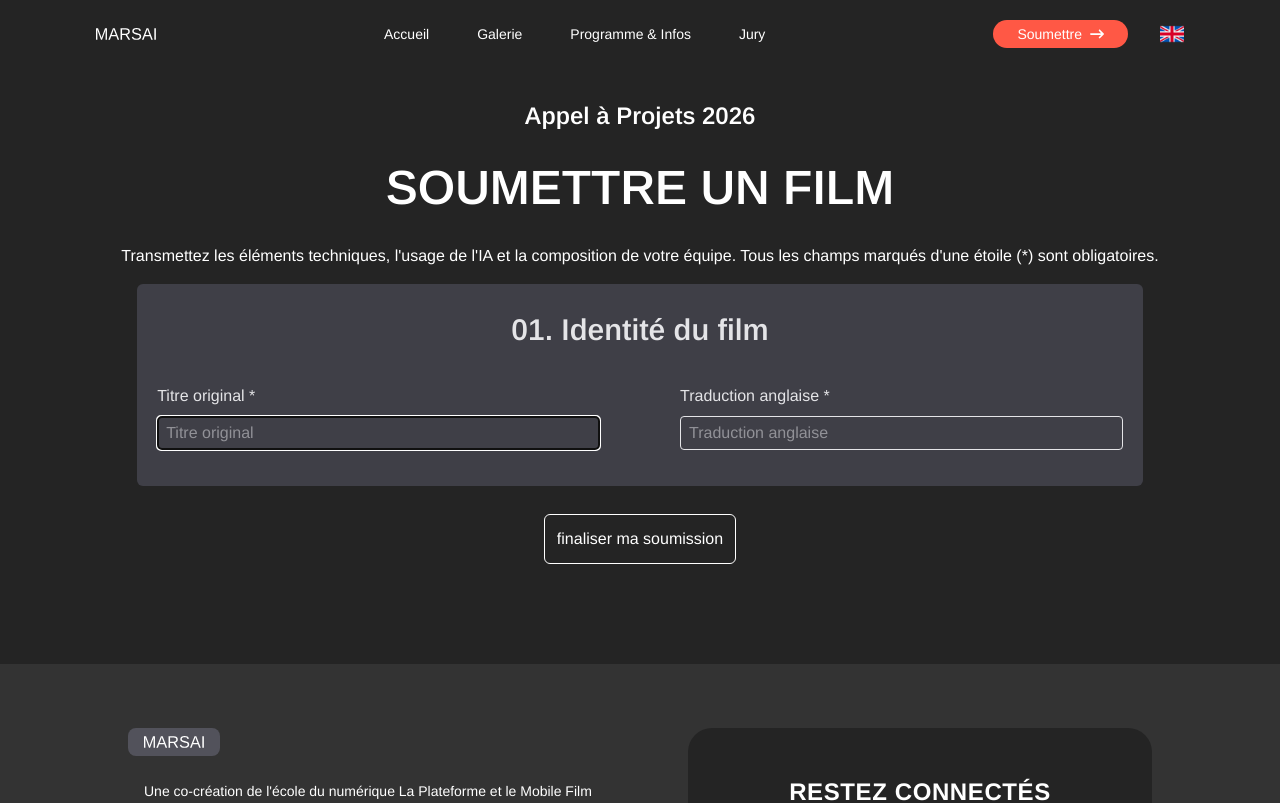
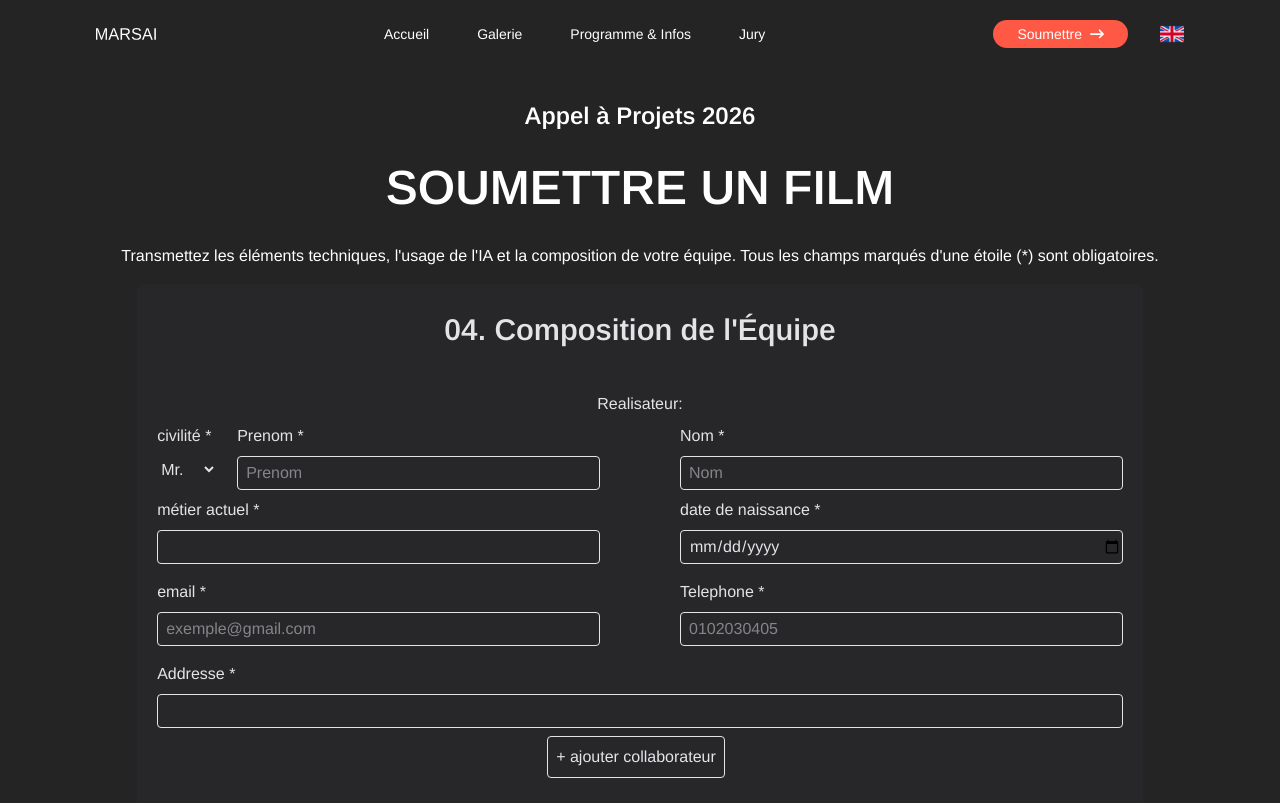
Before and after one commit to Gersho/marsai-front, a React (Vite) app: page /submit in a window 1280 px wide. Shown: the top 803 px of the page. Built offline with nearby package versions, Linux system fonts and the light colour scheme.

Commit message:
WIP EOD validation form

```diff
--- a/src/components/MovieSubmit/MovieSubmitDeclaration.jsx
+++ b/src/components/MovieSubmit/MovieSubmitDeclaration.jsx
@@ -3,14 +3,16 @@ import FormSectionTitle from './base/FormSectionTitle';
 import FormSection from './base/FormSection';
 import FormTextArea from './base/FormTextArea';
 import { useTranslation } from 'react-i18next';
+import FormErrors from './base/FormErrors';
 
-function MovieSubmitDeclaration({ register }) {
+function MovieSubmitDeclaration({ form }) {
+  // const register = form.register;
   const { t } = useTranslation();
   const target = "submitMovieForm.declaration.";
+  const errors = "submitMovieForm.formErrors.";
 
   return (
     <FormSection className="bg-zinc-800 text-zinc-200">
-
 
       <FormSectionTitle
         text={t(target + 'title')}
@@ -40,8 +42,8 @@ function MovieSubmitDeclaration({ register }) {
               id="form-full-ai"
               name="ai-classification"
               value={false}
-              {...register('isHybrid')}
-              required
+              {...form.register('isHybrid', { required: t(errors + 'requiredRadio') })}
+
             ></input>
           </label>
           <label
@@ -57,11 +59,17 @@ function MovieSubmitDeclaration({ register }) {
               id="form-hybrid"
               name="ai-classification"
               value={true}
-              {...register('isHybrid')}
-              required
+              {...form.register('isHybrid', { required: t(errors + 'requiredRadio') })}
+
             ></input>
           </label>
+
         </div>
+
+        <FormErrors
+          form={form}
+          name="ai-classification"
+        />
       </div>
 
       <div className="flex flex-col items-center sm:flex-row w-full sm:justify-between sm:gap-20">
@@ -73,9 +81,19 @@ function MovieSubmitDeclaration({ register }) {
           id="form-technical-stack"
           placeholder={t(target + 'aiTools.placeholder')}
           title={t(target + 'aiTools.title')}
-          register={register}
+          form={form}
           name="aiTools"
-          required={true}
+          validation={{
+            required: t(errors + 'required'),
+            minLength: {
+              value: 3,
+              message: t(errors + 'minLength3'),
+            },
+            maxLength: {
+              value: 500,
+              message: t(errors + 'maxLength500'),
+            }
+          }}
         />
 
         <FormTextArea
@@ -85,9 +103,19 @@ function MovieSubmitDeclaration({ register }) {
           id="form-creative-methodology"
           placeholder={t(target + 'creativeProcess.placeholder')}
           title={t(target + 'creativeProcess.title')}
-          register={register}
+          form={form}
           name="creativeProcess"
-          required={true}
+          validation={{
+            required: t(errors + 'required'),
+            minLength: {
+              value: 3,
+              message: t(errors + 'minLength3'),
+            },
+            maxLength: {
+              value: 500,
+              message: t(errors + 'maxLength500'),
+            }
+          }}
         />
 
       </div>
--- a/src/components/MovieSubmit/MovieSubmitDeliverables.jsx
+++ b/src/components/MovieSubmit/MovieSubmitDeliverables.jsx
@@ -2,13 +2,13 @@ import InputImage from './base/InputImage';
 import FormSectionTitle from './base/FormSectionTitle';
 import FormSection from './base/FormSection';
 import { useTranslation } from 'react-i18next';
+import FormErrors from "./base/FormErrors";
 
-function MovieSubmitDeliverables({ register }) {
+function MovieSubmitDeliverables({ form }) {
   const { t } = useTranslation();
   const target = 'submitMovieForm.deliverables.';
-  {
-    t(target + 'titlePart1');
-  }
+  const errors = "submitMovieForm.formErrors.";
+
   return (
     <FormSection className="bg-zinc-700 text-zinc-200">
       <FormSectionTitle text={t(target + 'title')} />
@@ -22,8 +22,14 @@ function MovieSubmitDeliverables({ register }) {
             name="movie-upload"
             type="file"
             title={t(target + 'video.title')}
-            {...register('video')}
+            {...form.register('video', { required: t(errors + 'required') })}
           ></input>
+
+          <FormErrors
+            form={form}
+            name={"video"}
+          />
+
         </div>
 
         <div>
@@ -36,7 +42,7 @@ function MovieSubmitDeliverables({ register }) {
             name="has-subtitles"
             value="true"
             title={t(target + 'hasSubs.title')}
-            {...register('hasSubs')}
+            {...form.register('hasSubs')}
           ></input>
           <label htmlFor="form-has-subtitles">
             {t(target + 'hasSubs.label')}
@@ -55,7 +61,8 @@ function MovieSubmitDeliverables({ register }) {
             iconSize={80}
             description={t(target + 'coverImage.description')}
             subDescription={t(target + 'coverImage.subDescription')}
-            register={register}
+            form={form}
+            validation={{ required: t(errors + 'required') }}
           />
         </div>
         <div className="flex flex-col items-center gap-3 w-full">
@@ -66,21 +73,21 @@ function MovieSubmitDeliverables({ register }) {
               label={t(target + 'stills.stillA')}
               id="still-image-a"
               name="stillImageA"
-              register={register}
+              form={form}
             />
             <InputImage
               className="aspect-3/4 w-20 justify-center"
               label={t(target + 'stills.stillB')}
               id="still-image-b"
               name="stillImageB"
-              register={register}
+              form={form}
             />
             <InputImage
               className="aspect-3/4 w-20 justify-center"
               label={t(target + 'stills.stillC')}
               id="still-image-c"
               name="stillImageC"
-              register={register}
+              form={form}
             />
           </div>
         </div>
--- a/src/components/MovieSubmit/MovieSubmitTeamComposition.jsx
+++ b/src/components/MovieSubmit/MovieSubmitTeamComposition.jsx
@@ -4,10 +4,12 @@ import FormNewCollaborator from './base/FormNewCollaborator';
 import FormSection from './base/FormSection';
 import FormSectionTitle from './base/FormSectionTitle';
 import { useTranslation } from 'react-i18next';
+import FormErrors from "./base/FormErrors";
 
 function MovieSubmitTeamComposition({ form }) {
   const { t } = useTranslation();
   const target = "submitMovieForm.teamComposition.";
+  const errors = "submitMovieForm.formErrors.";
 
   const { fields, append, remove } = useFieldArray({
     name: 'collaborators',
@@ -50,11 +52,26 @@ function MovieSubmitTeamComposition({ form }) {
               className="border border-gray rounded-sm min-w-full pl-2 py-1 my-2"
               id="form-director-firstname"
               type="text"
-              {...form.register('director.firstname')}
+              {...form.register('director.firstname', {
+                required: t(errors + 'required'),
+                minLength: {
+                  value: 3,
+                  message: t(errors + 'minLength3'),
+                },
+                maxLength: {
+                  value: 100,
+                  message: t(errors + 'maxLength100'),
+                }
+              })}
               placeholder={t(target + 'director.firstname.placeholder')}
               title={t(target + 'director.firstname.title')}
-              required
+
             ></input>
+
+            <FormErrors
+              form={form}
+              name="director.firstname"
+            />
           </div>
         </div>
 
@@ -64,55 +81,76 @@ function MovieSubmitTeamComposition({ form }) {
             className="border border-gray rounded-sm min-w-full pl-2 py-1 my-2"
             id="form-director-lastname"
             type="text"
-            {...form.register('director.lastname')}
+            {...form.register('director.lastname', {
+              required: t(errors + 'required'),
+              minLength: {
+                value: 3,
+                message: t(errors + 'minLength3'),
+              },
+              maxLength: {
+                value: 100,
+                message: t(errors + 'maxLength100'),
+              }
+            })}
             placeholder={t(target + 'director.lastname.placeholder')}
             title={t(target + 'director.lastname.title')}
-            required
+
           ></input>
+          <FormErrors
+            form={form}
+            name="director.lastname"
+          />
         </div>
       </div>
       <div className="flex flex-col w-full sm:flex-row sm:justify-between sm:gap-20">
         <BasicFormInput
-          register={form.register}
           label={t(target + 'director.job.label')}
           id="director-job"
           name="director.job"
           placeholder=""
           title={t(target + 'director.job.title')}
-          required={true}
+          form={form}
+          validation={{
+            required: t(errors + 'required'),
+            minLength: {
+              value: 3,
+              message: t(errors + 'minLength3'),
+            },
+            maxLength: {
+              value: 100,
+              message: t(errors + 'maxLength100'),
+            }
+          }}
         />
 
         <BasicFormInput
-          register={form.register}
           label={t(target + 'director.birthdate.label')}
           type="date"
           id="director-birthdate"
           name="director.birthdate"
           placeholder=""
           title={t(target + 'director.birthdate.title')}
-          required={true}
+          form={form}
         />
       </div>
       <div className="flex flex-col w-full sm:flex-row sm:justify-between sm:gap-20">
         <BasicFormInput
-          register={form.register}
           label={t(target + 'director.email.label')}
           type="email"
           id="director-email"
           name="director.email"
           placeholder={t(target + 'director.email.placeholder')}
           title={t(target + 'director.email.title')}
-          required={true}
+          form={form}
         />
 
         <BasicFormInput
-          register={form.register}
           label={t(target + 'director.phone.label')}
           id="director-phone"
           name="director.phone"
           placeholder={t(target + 'director.phone.placeholder')}
           title={t(target + 'director.phone.title')}
-          required={true}
+          form={form}
         />
       </div>
       <div className="w-full">
@@ -120,13 +158,27 @@ function MovieSubmitTeamComposition({ form }) {
         <input
           className="border border-gray rounded-sm min-w-full pl-2 py-1 my-2"
           id="form-director-address"
-          {...form.register('director.address')}
+          {...form.register('director.address', {
+            required: t(errors + 'required'),
+            minLength: {
+              value: 3,
+              message: t(errors + 'minLength3'),
+            },
+            maxLength: {
+              value: 255,
+              message: t(errors + 'maxLength255'),
+            }
+          })}
           placeholder=""
           title={t(target + 'director.address.title')}
-          required
         ></input>
+
+        <FormErrors
+          form={form}
+          name="director.address"
+        />
       </div>
-      <div className="flex flex-col w-full sm:flex-row sm:justify-between sm:gap-20">
+      {/* <div className="flex flex-col w-full sm:flex-row sm:justify-between sm:gap-20">
         <BasicFormInput
           register={form.register}
           label={t(target + 'director.city.label')}
@@ -185,8 +237,8 @@ function MovieSubmitTeamComposition({ form }) {
           placeholder=""
           title={t(target + 'director.instagram.title')}
         />
-      </div>
-      <div className="flex flex-col w-full sm:flex-row sm:justify-between sm:gap-20">
+      </div> */}
+      {/* <div className="flex flex-col w-full sm:flex-row sm:justify-between sm:gap-20">
         <BasicFormInput
           register={form.register}
           label={t(target + 'director.youtube.label')}
@@ -224,7 +276,7 @@ function MovieSubmitTeamComposition({ form }) {
             <FormNewCollaborator index={index} form={form} remove={remove} />
           </div>
         ))}
-      </div>
+      </div> */}
       <button
         className="border border-gray rounded-sm mr-2 mb-3 px-2 py-2 self-center"
         type="button"
--- /dev/null
+++ b/src/components/MovieSubmit/base/FormErrors.jsx
@@ -0,0 +1,25 @@
+import { ErrorMessage } from "@hookform/error-message";
+
+
+
+function FormErrors({
+    form,
+    name
+}) {
+    return (
+        <ErrorMessage
+            errors={form.formState.errors}
+            name={name}
+            render={({ messages }) =>
+                messages &&
+                Object.entries(messages).map(([type, message]) => (
+                    <p className="text-red-500" key={type}>{message}</p>
+                ))
+            }
+        />
+    );
+
+
+}
+
+export default FormErrors;
--- a/src/components/MovieSubmit/base/FormTextArea.jsx
+++ b/src/components/MovieSubmit/base/FormTextArea.jsx
@@ -1,4 +1,5 @@
 import { useState } from "react";
+import FormErrors from "./FormErrors";
 
 function FormTextArea({
 
@@ -7,17 +8,23 @@ function FormTextArea({
     id,
     placeholder,
     title,
-    register,
+    form,
+    validation,
+    // register,
     name,
     className = "",
-    required = false
+    // required = false
 }) {
+    if (!validation) {
+        validation = { required: false }
+    }
+
+
     const [count, setCount] = useState(0);
-
     const {
         onChange: onFormChange,
         ref
-    } = register(name);
+    } = form.register(name, validation);
 
     function countCharacters(event) {
         onFormChange(event);
@@ -43,8 +50,12 @@ function FormTextArea({
                 name={name}
                 ref={ref}
                 onChange={countCharacters}
-                required={required}
             ></textarea>
+
+            <FormErrors
+                form={form}
+                name={name}
+            />
         </div>
 
     );
--- a/src/components/MovieSubmit/base/InputImage.jsx
+++ b/src/components/MovieSubmit/base/InputImage.jsx
@@ -1,19 +1,29 @@
 import { IoImageOutline } from 'react-icons/io5';
 import { useState, useEffect } from 'react';
 import { IoMdClose } from 'react-icons/io';
+import FormErrors from "./FormErrors";
 
 function InputImage({
   label,
   id,
   name,
-  register,
+  form,
   description,
   subDescription,
+  validation = false,
   iconSize = 40,
   className = '',
 }) {
   const [preview, setPreview] = useState(null);
-  const { onChange: onFormChange, onBlur, ref } = register(name);
+  const register = form.register;
+
+
+  if (!validation) {
+    validation = { required: false }
+  }
+
+
+  const { onChange: onFormChange, onBlur, ref } = register(name, validation);
 
   function handlePreview(e) {
     onFormChange(e);
@@ -82,6 +92,11 @@ function InputImage({
           </div>
         </label>
       )}
+
+      <FormErrors
+        form={form}
+        name={name}
+      />
     </>
   );
 }
--- a/src/pages/SubmitMoviePage.jsx
+++ b/src/pages/SubmitMoviePage.jsx
@@ -83,12 +83,10 @@ function SubmitMoviePage() {
           onSubmit={form.handleSubmit(onSubmit)}
           encType="multipart/form-data"
         >
-          {/* <MovieSubmitInfo register={register} errors={errors} /> */}
-
-          <MovieSubmitInfo form={form} />
-          {/* <MovieSubmitDeclaration register={form.register} /> */}
-          {/* <MovieSubmitDeliverables register={form.register} /> */}
-          {/* <MovieSubmitTeamComposition form={form} /> */}
+          {/* <MovieSubmitInfo form={form} /> */}
+          {/* <MovieSubmitDeclaration form={form} /> */}
+          {/* <MovieSubmitDeliverables form={form} /> */}
+          <MovieSubmitTeamComposition form={form} />
           {/* <MovieCertificateOfOwnership /> */}
           <button className="border p-3 rounded-md">
             {t(target + 'submitButton')}
```
Also changed, not shown: src/components/MovieSubmit/MovieSubmitInfo.jsx (+47 -10 lines), src/components/MovieSubmit/base/BasicFormInput.jsx (+3 -9 lines), src/config/locales/fr/translation.json (+9 -1 lines).
